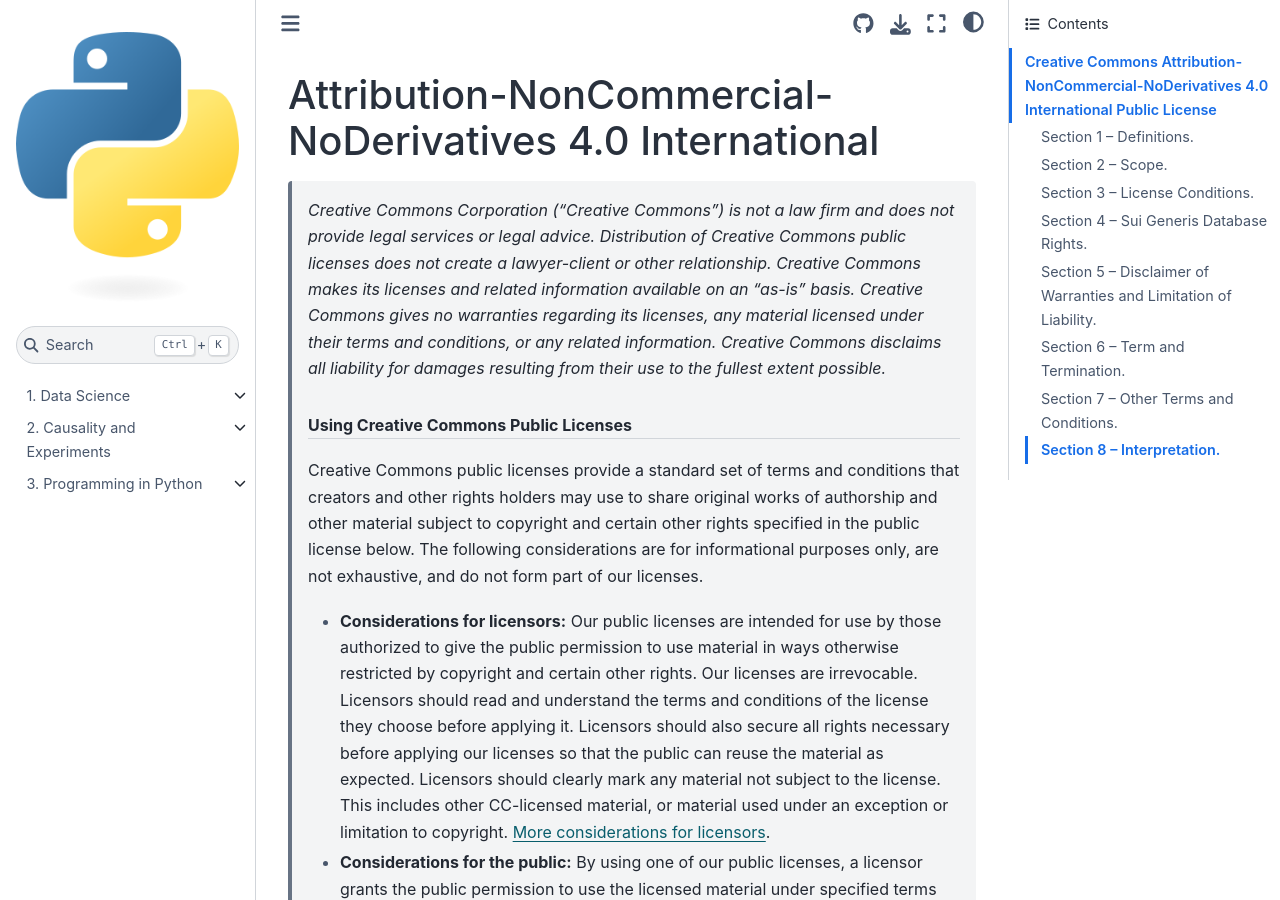
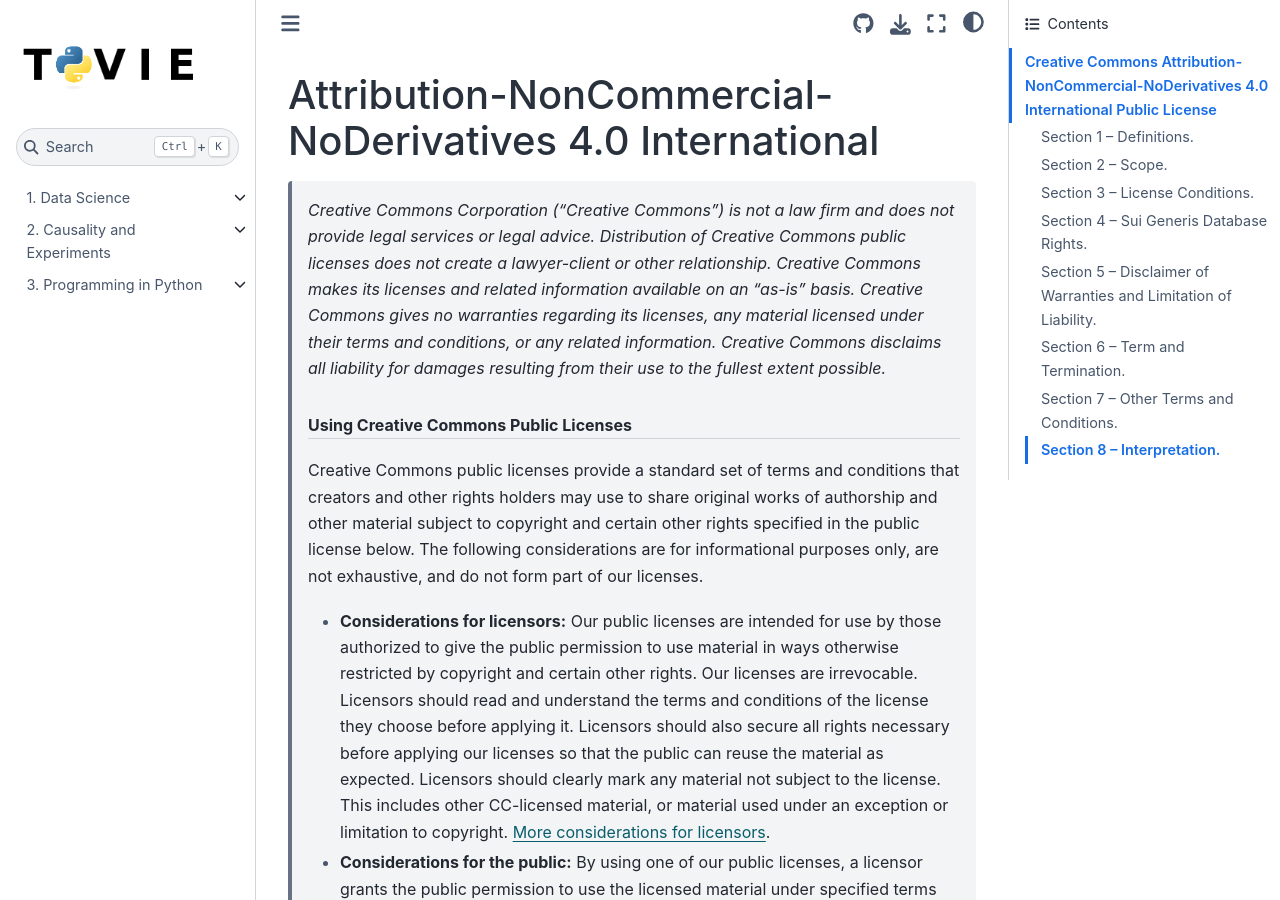
Before and after one commit to Roy-SR-007/TAVIE_JupyterBook, a Jupyter Book: the page built from LICENSE.md, in a window 1280 px wide and 900 px high. Built offline with Jupyter Book 1.0.4 settings and Sphinx 7.4.7 and the Sphinx Book theme 1.1.4, drawn with Linux system fonts in a browser that asks for light colours; pages that are not in the unit, such as notebooks, are missing from menus.

Commit message:
Update _config.yml

```diff
--- a/_config.yml
+++ b/_config.yml
@@ -1,10 +1,10 @@
 #######################################################################################
 # Project & Book settings
 project: "TAVIE"
-# title: A Generalized Tangent Approximation Framework for Strongly Super-Gaussian Likelihoods
+title: TAVIE
 author: "Somjit Roy and Pritam Dey"
 email: ''
-logo: "favicon_1.png"                      # A path to the book logo
+logo: "favicon.png"                      # A path to the book logo
 exclude_patterns: ["README.md"]          # Patterns to skip when building the book
 
 # Footer copyright
@@ -19,7 +19,7 @@
 #######################################################################################
 # HTML-specific settings
 html:
-  favicon: "favicon.png"                  # Path to a favicon image
+  favicon: "favicon_1.png"                  # Path to a favicon image
   navbar_number_sections: true            # Add section numbers in the navbar
   home_page_in_navbar: false              # Don’t include README.md as a page
   baseurl: "/TAVIE_JupyterBook/"          # Relative path for GitHub Pages
```
